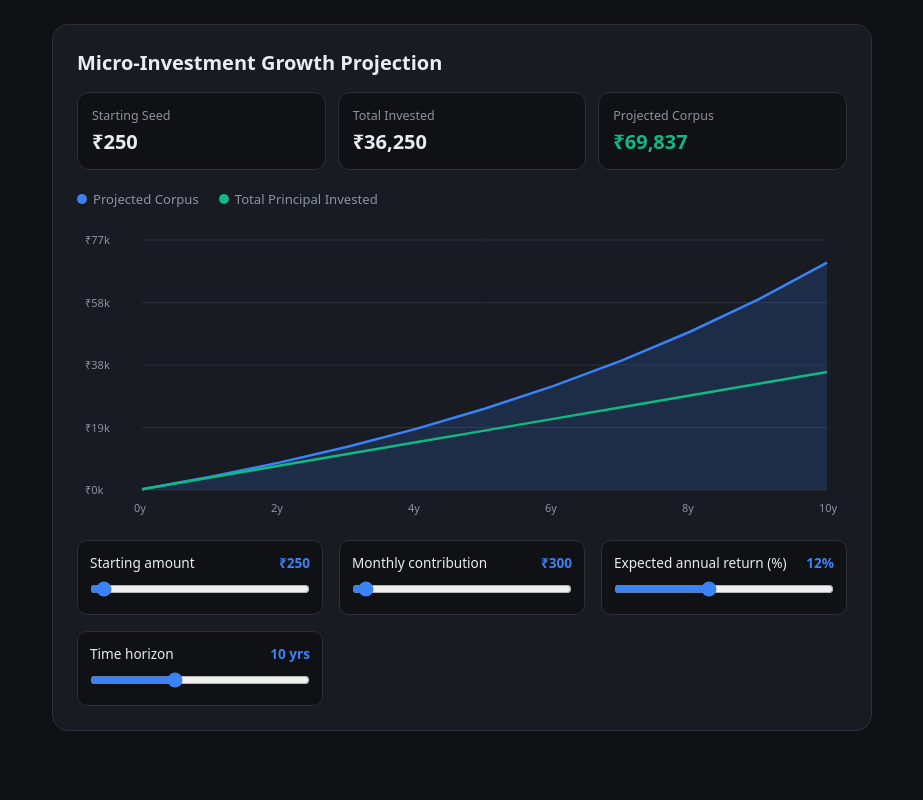
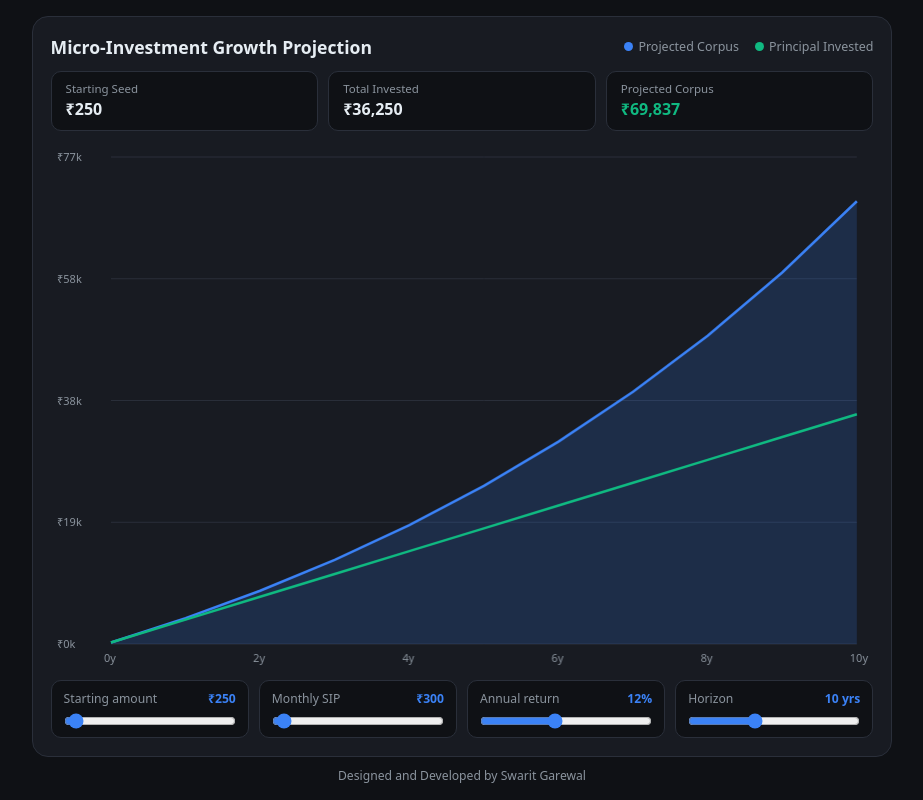
Before and after one commit to SGBHAI/micro-invest-sim, a plain HTML site: page index.html in a window 1280 px wide. Shown: the whole page, without its empty margins (178-1101 px from the left). Drawn offline with Linux system fonts and the light colour scheme.

Commit message:
Lock layout to 100dvh and add developer footer

```diff
--- a/index.html
+++ b/index.html
@@ -3,7 +3,7 @@
 <head>
 <meta charset="UTF-8">
 <meta name="viewport" content="width=device-width, initial-scale=1.0">
-<title>Micro-Investment Growth Projection</title>
+<title>Micro-Investment Growth Projection — Swarit Garewal</title>
 <style>
   :root {
     --bg: #0f1115;
@@ -16,56 +16,125 @@
     --secondary: #10b981;
   }
   * { box-sizing: border-box; margin: 0; padding: 0; font-family: system-ui, -apple-system, sans-serif; }
-  body { background: var(--bg); color: var(--text); display: flex; justify-content: center; padding: 24px; }
-  .widget { background: var(--card); border: 1px solid var(--border); border-radius: 16px; max-width: 820px; width: 100%; padding: 24px; }
-  h2 { font-size: 1.25rem; margin-bottom: 16px; }
-  .summary { display: grid; grid-template-columns: repeat(3, 1fr); gap: 12px; margin-bottom: 20px; }
-  .stat { background: var(--bg); border: 1px solid var(--border); border-radius: 12px; padding: 14px; }
-  .stat-label { font-size: 0.78rem; color: var(--muted); margin-bottom: 4px; }
-  .stat-val { font-size: 1.25rem; font-weight: 700; }
+  html, body {
+    height: 100dvh;
+    width: 100vw;
+    overflow: hidden;
+    background: var(--bg);
+    color: var(--text);
+  }
+  body {
+    display: flex;
+    flex-direction: column;
+    align-items: center;
+    justify-content: space-between;
+    padding: clamp(10px, 2vh, 20px) clamp(12px, 3vw, 24px);
+    gap: 10px;
+  }
+  .widget {
+    background: var(--card);
+    border: 1px solid var(--border);
+    border-radius: 16px;
+    max-width: 860px;
+    width: 100%;
+    flex: 1;
+    min-height: 0;
+    display: flex;
+    flex-direction: column;
+    padding: clamp(14px, 2.2vh, 22px);
+    gap: clamp(10px, 1.5vh, 16px);
+  }
+  .top-bar {
+    display: flex;
+    align-items: center;
+    justify-content: space-between;
+    gap: 12px;
+    flex-wrap: wrap;
+  }
+  h2 { font-size: clamp(1rem, 2.2vh, 1.25rem); font-weight: 700; }
+  .legend { display: flex; gap: 16px; font-size: 0.78rem; color: var(--muted); }
+  .dot { display: inline-block; width: 9px; height: 9px; border-radius: 50%; margin-right: 5px; }
+  .summary { display: grid; grid-template-columns: repeat(3, 1fr); gap: 10px; }
+  .stat {
+    background: var(--bg);
+    border: 1px solid var(--border);
+    border-radius: 10px;
+    padding: clamp(8px, 1.2vh, 12px) 14px;
+  }
+  .stat-label { font-size: 0.72rem; color: var(--muted); margin-bottom: 2px; }
+  .stat-val { font-size: clamp(1rem, 2vh, 1.2rem); font-weight: 700; white-space: nowrap; }
   .stat-val.positive { color: var(--secondary); }
-  canvas { width: 100%; height: 300px; display: block; margin-bottom: 20px; }
-  .sliders { display: grid; grid-template-columns: repeat(auto-fit, minmax(240px, 1fr)); gap: 16px; }
-  .control { background: var(--bg); border: 1px solid var(--border); border-radius: 10px; padding: 12px; }
-  .control-header { display: flex; justify-content: space-between; font-size: 0.85rem; margin-bottom: 8px; }
-  .control-val { font-weight: 600; color: var(--accent); }
-  input[type="range"] { width: 100%; accent-color: var(--accent); cursor: pointer; }
-  .legend { display: flex; gap: 20px; font-size: 0.82rem; color: var(--muted); margin-bottom: 12px; }
-  .dot { display: inline-block; width: 10px; height: 10px; border-radius: 50%; margin-right: 6px; }
+  .chart-wrap { flex: 1; min-height: 0; position: relative; width: 100%; }
+  canvas { width: 100%; height: 100%; display: block; }
+  .sliders { display: grid; grid-template-columns: repeat(4, 1fr); gap: 10px; }
+  .control {
+    background: var(--bg);
+    border: 1px solid var(--border);
+    border-radius: 10px;
+    padding: clamp(8px, 1.1vh, 11px) 12px;
+    min-width: 0;
+  }
+  .control-header {
+    display: flex;
+    justify-content: space-between;
+    align-items: center;
+    gap: 6px;
+    font-size: 0.76rem;
+    margin-bottom: 6px;
+  }
+  .control-label { overflow: hidden; text-overflow: ellipsis; white-space: nowrap; color: var(--muted); }
+  .control-val { font-weight: 600; color: var(--accent); white-space: nowrap; }
+  input[type="range"] { width: 100%; accent-color: var(--accent); cursor: pointer; height: 16px; display: block; }
+  footer { font-size: 0.76rem; color: var(--muted); text-align: center; flex-shrink: 0; }
+
+  @media (max-width: 720px) {
+    .sliders { grid-template-columns: repeat(2, 1fr); gap: 8px; }
+    .summary { gap: 8px; }
+    .stat { padding: 8px 10px; }
+  }
+  @media (max-height: 620px) {
+    .stat-label { display: none; }
+    .control-header { margin-bottom: 3px; }
+  }
 </style>
 </head>
 <body>
 <div class="widget">
-  <h2>Micro-Investment Growth Projection</h2>
+  <div class="top-bar">
+    <h2>Micro-Investment Growth Projection</h2>
+    <div class="legend">
+      <span><i class="dot" style="background:var(--accent)"></i>Projected Corpus</span>
+      <span><i class="dot" style="background:var(--secondary)"></i>Principal Invested</span>
+    </div>
+  </div>
   <div class="summary">
     <div class="stat"><div class="stat-label">Starting Seed</div><div class="stat-val" id="sumInitial">₹250</div></div>
     <div class="stat"><div class="stat-label">Total Invested</div><div class="stat-val" id="sumInvested">₹36,250</div></div>
     <div class="stat"><div class="stat-label">Projected Corpus</div><div class="stat-val positive" id="sumTotal">₹69,731</div></div>
   </div>
-  <div class="legend">
-    <span><i class="dot" style="background:var(--accent)"></i>Projected Corpus</span>
-    <span><i class="dot" style="background:var(--secondary)"></i>Total Principal Invested</span>
+  <div class="chart-wrap">
+    <canvas id="chart"></canvas>
   </div>
-  <canvas id="chart"></canvas>
   <div class="sliders">
     <div class="control">
-      <div class="control-header"><span>Starting amount</span><span class="control-val" id="valInitial">₹250</span></div>
+      <div class="control-header"><span class="control-label">Starting amount</span><span class="control-val" id="valInitial">₹250</span></div>
       <input type="range" id="initial" min="100" max="5000" step="50" value="250">
     </div>
     <div class="control">
-      <div class="control-header"><span>Monthly contribution</span><span class="control-val" id="valMonthly">₹300</span></div>
+      <div class="control-header"><span class="control-label">Monthly SIP</span><span class="control-val" id="valMonthly">₹300</span></div>
       <input type="range" id="monthly" min="0" max="10000" step="100" value="300">
     </div>
     <div class="control">
-      <div class="control-header"><span>Expected annual return (%)</span><span class="control-val" id="valRate">12%</span></div>
+      <div class="control-header"><span class="control-label">Annual return</span><span class="control-val" id="valRate">12%</span></div>
       <input type="range" id="rate" min="6" max="20" step="0.5" value="12">
     </div>
     <div class="control">
-      <div class="control-header"><span>Time horizon</span><span class="control-val" id="valYears">10 yrs</span></div>
+      <div class="control-header"><span class="control-label">Horizon</span><span class="control-val" id="valYears">10 yrs</span></div>
       <input type="range" id="years" min="1" max="25" step="1" value="10">
     </div>
   </div>
 </div>
+<footer>Designed and Developed by Swarit Garewal</footer>
 
 <script>
   const fmtINR = n => '₹' + Math.round(n).toLocaleString('en-IN');
@@ -113,15 +182,17 @@
 
     const dpr = window.devicePixelRatio || 1;
     const rect = canvas.getBoundingClientRect();
-    canvas.width = rect.width * dpr;
-    canvas.height = rect.height * dpr;
-    ctx.scale(dpr, dpr);
+    if (rect.width === 0 || rect.height === 0) return;
+
+    canvas.width = Math.round(rect.width * dpr);
+    canvas.height = Math.round(rect.height * dpr);
+    ctx.setTransform(dpr, 0, 0, dpr, 0, 0);
 
     const w = rect.width;
     const h = rect.height;
-    const pad = { top: 20, right: 20, bottom: 30, left: 65 };
-    const plotW = w - pad.left - pad.right;
-    const plotH = h - pad.top - pad.bottom;
+    const pad = { top: 14, right: 16, bottom: 24, left: 60 };
+    const plotW = Math.max(10, w - pad.left - pad.right);
+    const plotH = Math.max(10, h - pad.top - pad.bottom);
 
     ctx.clearRect(0, 0, w, h);
 
@@ -141,11 +212,13 @@
       ctx.moveTo(pad.left, y);
       ctx.lineTo(w - pad.right, y);
       ctx.stroke();
-      ctx.fillText('₹' + Math.round(val / 1000) + 'k', 8, y + 4);
+      const label = val >= 100000 ? '₹' + (val / 100000).toFixed(1) + 'L' : '₹' + Math.round(val / 1000) + 'k';
+      ctx.fillText(label, 6, y + 4);
     }
 
-    for (let t = 0; t <= years; t += Math.max(1, Math.floor(years / 5))) {
-      ctx.fillText(t + 'y', getX(t) - 8, h - 8);
+    const stepX = Math.max(1, Math.floor(years / 5));
+    for (let t = 0; t <= years; t += stepX) {
+      ctx.fillText(t + 'y', getX(t) - 7, h - 6);
     }
 
     ctx.beginPath();
@@ -169,7 +242,7 @@
   }
 
   Object.values(inputs).forEach(el => el.addEventListener('input', draw));
-  window.addEventListener('resize', draw);
+  new ResizeObserver(draw).observe(canvas);
   draw();
 </script>
 </body>
```
